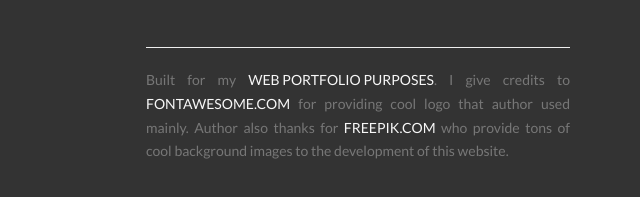
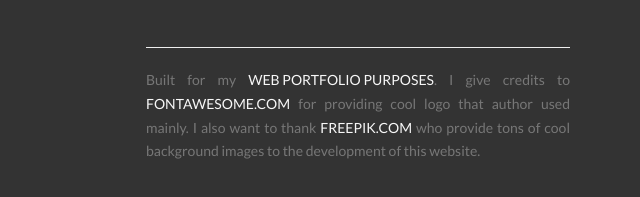
Before and after one commit to manasye/manasye.github.io, a website: page index.html in a window 1280 px wide. Shown: the part 2263-2460 px from the top of the page, 640-1280 px from the left. Drawn offline with nearby package versions, Linux system fonts and the light colour scheme.

Commit message:
Change credit

```diff
--- a/index.html
+++ b/index.html
@@ -179,8 +179,8 @@
                     <a href="#" class="footer__link" target="_blank">Web Portfolio purposes</a>. I give
                     credits to
                     <a href="https://fontawesome.com/" class="footer__link" target="_blank">fontawesome.com</a>
-                    for providing cool logo that author used mainly. Author
-                    also thanks for
+                    for providing cool logo that author used mainly.
+                    I also want to thank
                     <a href="https://www.freepik.com/" class="footer__link" target="_blank">freepik.com</a>
                     who provide tons of cool background images to the
                     development of this website.
```
